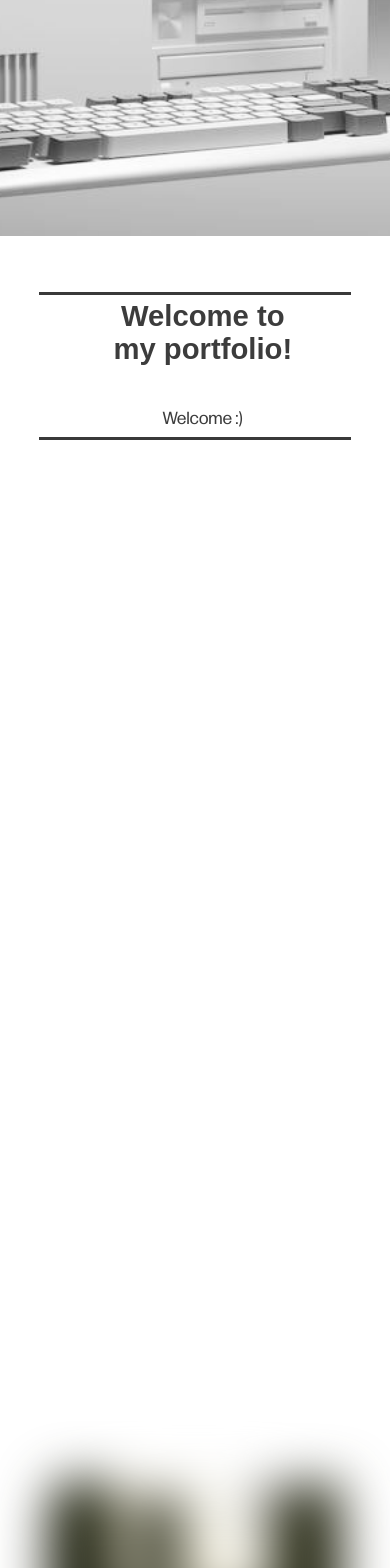
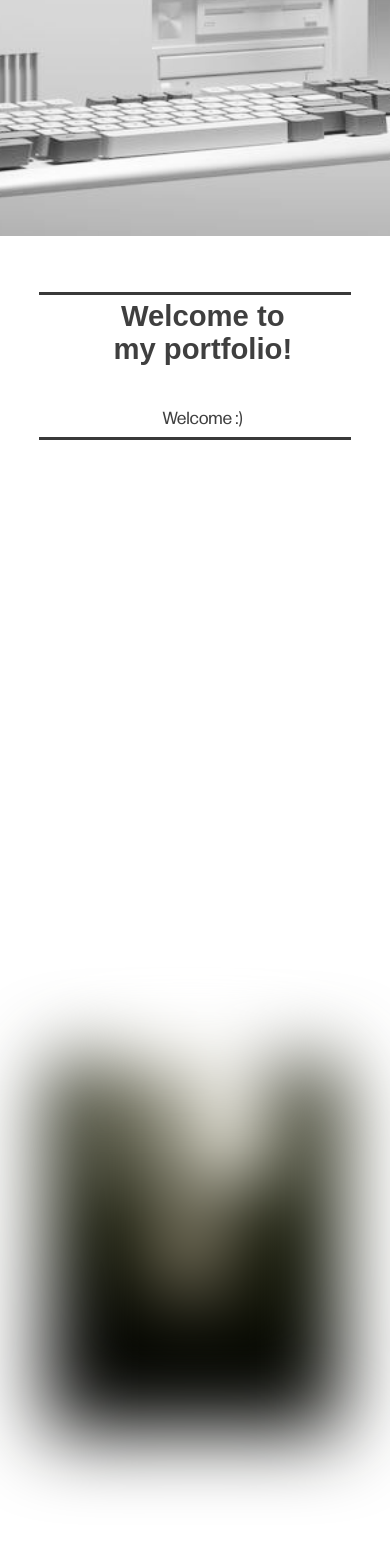
Before and after one commit to criaturaimaginaria/new-portfolio, a Next.js app: page / in a window 390 px wide. Shown: the part 608-2176 px from the top of the page. Built offline with nearby package versions, Linux system fonts and the light colour scheme.

Commit message:
new changes

```diff
--- a/src/styles/AboutMe.css
+++ b/src/styles/AboutMe.css
@@ -108,7 +108,8 @@
 
   @supports (-webkit-touch-callout: none) {
     .your-element {
-      background-image: url(/images/disk2mobile.png);
+        display: none;
+      /* background-image: url(/images/disk2mobile.png); */
       background-size: 100% 100%;
       height: 100vh;
       position: 'absolute';
--- a/src/styles/globals.css
+++ b/src/styles/globals.css
@@ -113,3 +113,15 @@ html::-webkit-scrollbar-track {
   z-index: 5;
   height: 100vh;
 }
+
+
+@media (max-width: 640px) {
+  .Empty1__main{
+    position: relative;
+    z-index: 5;
+    height: 0vh;
+    width: 100%;
+    /* background-color: red; */
+  }
+
+}
```
